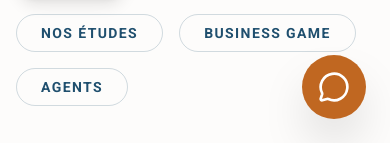
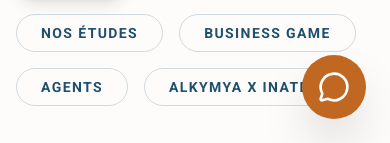
Before and after one commit to leonie-droid/Alkymya, a React (Vite) app: page /ressources in a window 390 px wide. Shown: the part 701-844 px from the top of the page. Built offline with nearby package versions, Linux system fonts and the light colour scheme.

Commit message:
refactor: update collection categories and add resources
Rename "Léonia" to "Metropolia" in works and add "Alkymya x Inatec" category with new resources to support recent project updates.

```diff
--- a/src/pages/Oeuvres.tsx
+++ b/src/pages/Oeuvres.tsx
@@ -4,7 +4,7 @@ import { Link } from 'react-router-dom';
 import Logo from '../components/Logo';
 import { cn } from '../../lib/utils';
 
-const categories = ["Toutes", "Les chemins interdits", "Culture pop", "Les princesses", "Léonia"];
+const categories = ["Toutes", "Les chemins interdits", "Culture pop", "Les princesses", "Metropolia"];
 
 const works = [
   {
@@ -154,7 +154,7 @@ const works = [
   {
     id: 19,
     name: "Rêverie",
-    category: "Léonia",
+    category: "Metropolia",
     type: "image",
     url: "https://res.cloudinary.com/dokzioyu4/image/upload/v1770044605/IMG_2525_jsdqwk.jpg",
     description: "Une métamorphose magique entre ombre et lumière, sublimant l'expression d'un instant suspendu."
@@ -162,7 +162,7 @@ const works = [
   {
     id: 20,
     name: "L'Étudiante",
-    category: "Léonia",
+    category: "Metropolia",
     type: "image",
     url: "https://res.cloudinary.com/dokzioyu4/image/upload/v1770044605/etudiante_tbrydi.jpg",
     description: "Un regard vif tourné vers l'avenir, où l'éclat de la jeunesse s'accorde à la contemplation créative."
@@ -170,7 +170,7 @@ const works = [
   {
     id: 21,
     name: "Douce Clarté",
-    category: "Léonia",
+    category: "Metropolia",
     type: "image",
     url: "https://res.cloudinary.com/dokzioyu4/image/upload/v1770044606/4333e2ce-3ca9-43ca-9498-5149956f55a8_pzltlj.jpg",
     description: "La délicatesse d'un portrait épuré, révélant la grâce naturelle à travers le prisme de l'alchimie moderne."
@@ -178,7 +178,7 @@ const works = [
   {
     id: 22,
     name: "Silhouette Dorée",
-    category: "Léonia",
+    category: "Metropolia",
     type: "image",
     url: "https://res.cloudinary.com/dokzioyu4/image/upload/c_fill,g_auto,w_900,h_1600/v1770044606/d54d1975-3bf2-43bf-83da-c03d78f7ab96_f0jcm2.jpg",
     description: "Des teintes chaudes et enveloppantes créant un équilibre parfait entre modernité et classicisme pictural."
@@ -186,7 +186,7 @@ const works = [
   {
     id: 23,
     name: "Regard Captivant",
-    category: "Léonia",
+    category: "Metropolia",
     type: "image",
     url: "https://res.cloudinary.com/dokzioyu4/image/upload/v1770044606/IMG_2742_yfl8fu.jpg",
     description: "Une présence intense magnifiée par la subtilité des textures et des contrastes alchimiques."
@@ -194,10 +194,28 @@ const works = [
   {
     id: 24,
     name: "Sérénité",
-    category: "Léonia",
+    category: "Metropolia",
     type: "image",
     url: "https://res.cloudinary.com/dokzioyu4/image/upload/v1770044606/1e9ba31e-8c38-48c3-ab3c-26b3337a305d_ynksne.jpg",
     description: "Un instant d'harmonie intemporelle où le portrait photographique fusionne avec l'art de l'IA générative."
+  },
+  {
+    id: 25,
+    name: "Metropolia",
+    category: "Metropolia",
+    type: "youtube",
+    url: "https://www.youtube.com/embed/FffB2RAGuH0?si=0oi7xzCS3Ni3PARg",
+    youtubeId: "FffB2RAGuH0",
+    description: "Découvrez notre immersion dans Metropolia, un projet visionnaire mêlant créativité, innovation et technologies futures."
+  },
+  {
+    id: 26,
+    name: "Metropolia - Vision",
+    category: "Metropolia",
+    type: "youtube",
+    url: "https://www.youtube.com/embed/fONrLbN4uoQ?si=4d44oO_d4796sxPV",
+    youtubeId: "fONrLbN4uoQ",
+    description: "Une exploration captivante de Metropolia, révélant la synergie entre architecture moderne, art et intelligence artificielle."
   }
 ];
 
@@ -241,7 +259,10 @@ export default function Oeuvres() {
               initial={{ scale: 0.95, opacity: 0 }}
               animate={{ scale: 1, opacity: 1 }}
               exit={{ scale: 0.95, opacity: 0 }}
-              className="relative w-full max-w-4xl h-auto max-h-[90vh] aspect-video md:aspect-[9/16] md:w-[450px] flex flex-col items-center justify-center"
+              className={cn(
+                "relative w-full h-auto max-h-[90vh] flex flex-col items-center justify-center",
+                selectedVideo.includes("youtube.com") ? "aspect-video w-full max-w-4xl" : "aspect-[9/16] md:w-[450px]"
+              )}
               onClick={(e) => e.stopPropagation()}
             >
               <button
@@ -252,6 +273,17 @@ export default function Oeuvres() {
                 <svg xmlns="http://www.w3.org/2000/svg" width="24" height="24" viewBox="0 0 24 24" fill="none" stroke="currentColor" strokeWidth="2" strokeLinecap="round" strokeLinejoin="round" className="lucide lucide-x"><path d="M18 6 6 18"/><path d="m6 6 12 12"/></svg>
               </button>
               <div className="w-full h-full rounded-3xl overflow-hidden shadow-2xl bg-black border border-white/10">
+                {selectedVideo.includes("youtube.com") ? (
+                  <iframe
+                    src={selectedVideo}
+                    className="w-full h-full"
+                    title="YouTube video player"
+                    frameBorder="0"
+                    allow="accelerometer; autoplay; clipboard-write; encrypted-media; gyroscope; picture-in-picture; web-share"
+                    referrerPolicy="strict-origin-when-cross-origin"
+                    allowFullScreen
+                  />
+                ) : (
                   <video
                     src={selectedVideo}
                     className="w-full h-full object-contain"
@@ -259,6 +291,7 @@ export default function Oeuvres() {
                     autoPlay
                     playsInline
                   />
+                )}
               </div>
             </motion.div>
           </motion.div>
@@ -316,10 +349,11 @@ export default function Oeuvres() {
               >
                 <div
                   className={cn(
-                    "relative aspect-[9/16] overflow-hidden rounded-3xl bg-muted mb-6 shadow-xl transition-transform duration-500 group-hover:-translate-y-2",
-                    work.type === 'video' && "cursor-zoom-in"
+                    "relative overflow-hidden rounded-3xl bg-muted mb-6 shadow-xl transition-transform duration-500 group-hover:-translate-y-2",
+                    work.type === 'youtube' ? "aspect-video" : "aspect-[9/16]",
+                    (work.type === 'video' || work.type === 'youtube') && "cursor-zoom-in"
                   )}
-                  onClick={() => work.type === 'video' && setSelectedVideo(work.url)}
+                  onClick={() => (work.type === 'video' || work.type === 'youtube') && setSelectedVideo(work.url)}
                 >
                   {work.type === 'video' ? (
                     <video
@@ -330,6 +364,23 @@ export default function Oeuvres() {
                       loop
                       playsInline
                     />
+                  ) : work.type === 'youtube' ? (
+                    <div className="w-full h-full relative">
+                      <img
+                        src={`https://img.youtube.com/vi/${(work as any).youtubeId}/maxresdefault.jpg`}
+                        alt={work.name}
+                        className="w-full h-full object-cover opacity-90 group-hover:opacity-100 transition-all duration-700 group-hover:scale-110"
+                        referrerPolicy="no-referrer"
+                      />
+                      {/* Play Button Overlay */}
+                      <div className="absolute inset-0 flex items-center justify-center bg-black/20 group-hover:bg-black/10 transition-colors duration-300">
+                        <div className="w-16 h-16 rounded-full bg-copper-orange/95 flex items-center justify-center text-white shadow-2xl transition-all duration-300 group-hover:scale-110">
+                          <svg xmlns="http://www.w3.org/2000/svg" width="28" height="28" viewBox="0 0 24 24" fill="currentColor" className="ml-1 text-white">
+                            <path d="M8 5v14l11-7z" />
+                          </svg>
+                        </div>
+                      </div>
+                    </div>
                   ) : (
                     <img
                       src={work.url}
--- a/src/pages/Ressources.tsx
+++ b/src/pages/Ressources.tsx
@@ -3,7 +3,7 @@ import { motion, AnimatePresence } from 'motion/react';
 import { cn } from '../../lib/utils';
 import { Volume2, VolumeX, Maximize2 } from 'lucide-react';
 
-const categories = ["Toutes", "Nos Analyseurs", "Nos études", "Business Game", "Agents"];
+const categories = ["Toutes", "Nos Analyseurs", "Nos études", "Business Game", "Agents", "Alkymya x Inatec"];
 
 const resources = [
   {
@@ -73,6 +73,46 @@ const resources = [
     description: "SODA est une IA spécialisée conçue pour l'accompagnement et l'analyse stratégique. Découvrez notre agent super-intelligent.",
     url: "https://res.cloudinary.com/dokzioyu4/video/upload/v1779116439/f_ea_e_f_f_a_f_a_e_cbe_f_cmp__gxlwhw.mp4",
     appUrl: "https://www.genspark.ai/agents?type=custom_super_agent&agent_id=20503058-4b49-40f7-b277-b38c21724a41",
+    type: "video"
+  },
+  {
+    id: 10,
+    title: "Partenariat d'Avenir",
+    category: "Alkymya x Inatec",
+    description: "Découvrez l'introduction de notre collaboration révolutionnaire avec Inatec, alliant excellence industrielle et IA de pointe.",
+    url: "https://res.cloudinary.com/dokzioyu4/video/upload/v1780954428/reel_01_v2_3_zwqjnw.mp4",
+    type: "video"
+  },
+  {
+    id: 11,
+    title: "Efficacité Augmentée",
+    category: "Alkymya x Inatec",
+    description: "Optimisation des processus et automatisation intelligente : plongez au cœur de l'industrie de demain.",
+    url: "https://res.cloudinary.com/dokzioyu4/video/upload/v1780954633/reel_02_p2_2_ggfpvz.mp4",
+    type: "video"
+  },
+  {
+    id: 12,
+    title: "Synergie Créative",
+    category: "Alkymya x Inatec",
+    description: "Exploration de l'intégration créative des nouvelles technologies au sein des environnements de travail collaboratifs.",
+    url: "https://res.cloudinary.com/dokzioyu4/video/upload/v1780954632/reel_03_v2_2_bms3f4.mp4",
+    type: "video"
+  },
+  {
+    id: 13,
+    title: "Le Futur en Marche",
+    category: "Alkymya x Inatec",
+    description: "Comment nous transformons les défis industriels complexes en opportunités grâce à la puissance des algorithmes génératifs.",
+    url: "https://res.cloudinary.com/dokzioyu4/video/upload/v1780954634/reel_01_p2_2_stdxyh.mp4",
+    type: "video"
+  },
+  {
+    id: 14,
+    title: "Performance Digitale",
+    category: "Alkymya x Inatec",
+    description: "Visualisez la mise en œuvre concrète de nos solutions digitales de pointe et leur impact direct sur la performance.",
+    url: "https://res.cloudinary.com/dokzioyu4/video/upload/v1780954634/reel_04_v2_2_ozedom.mp4",
     type: "video"
   }
 ];
```
Lines whose indentation alone changed are shown as unchanged.
